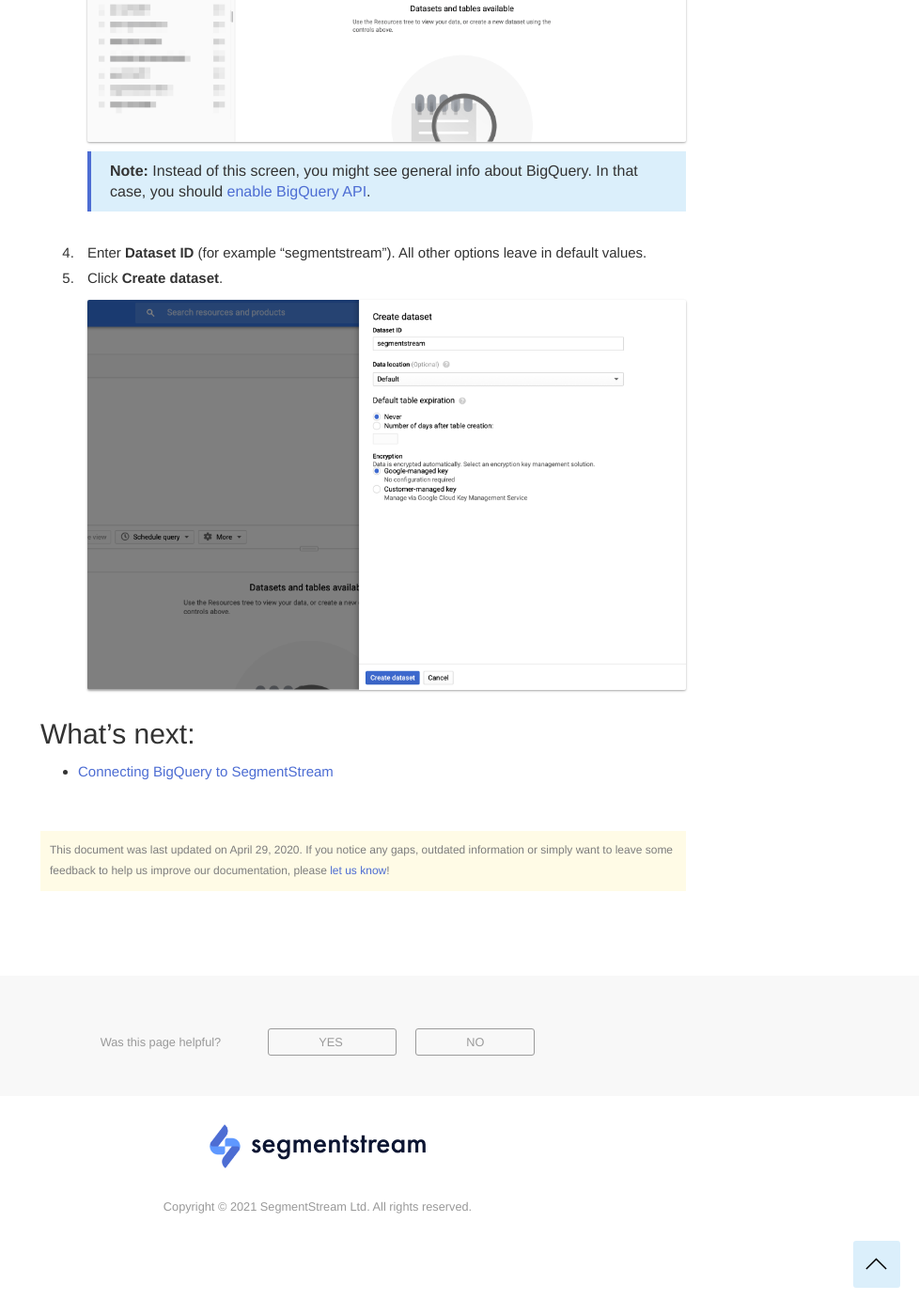
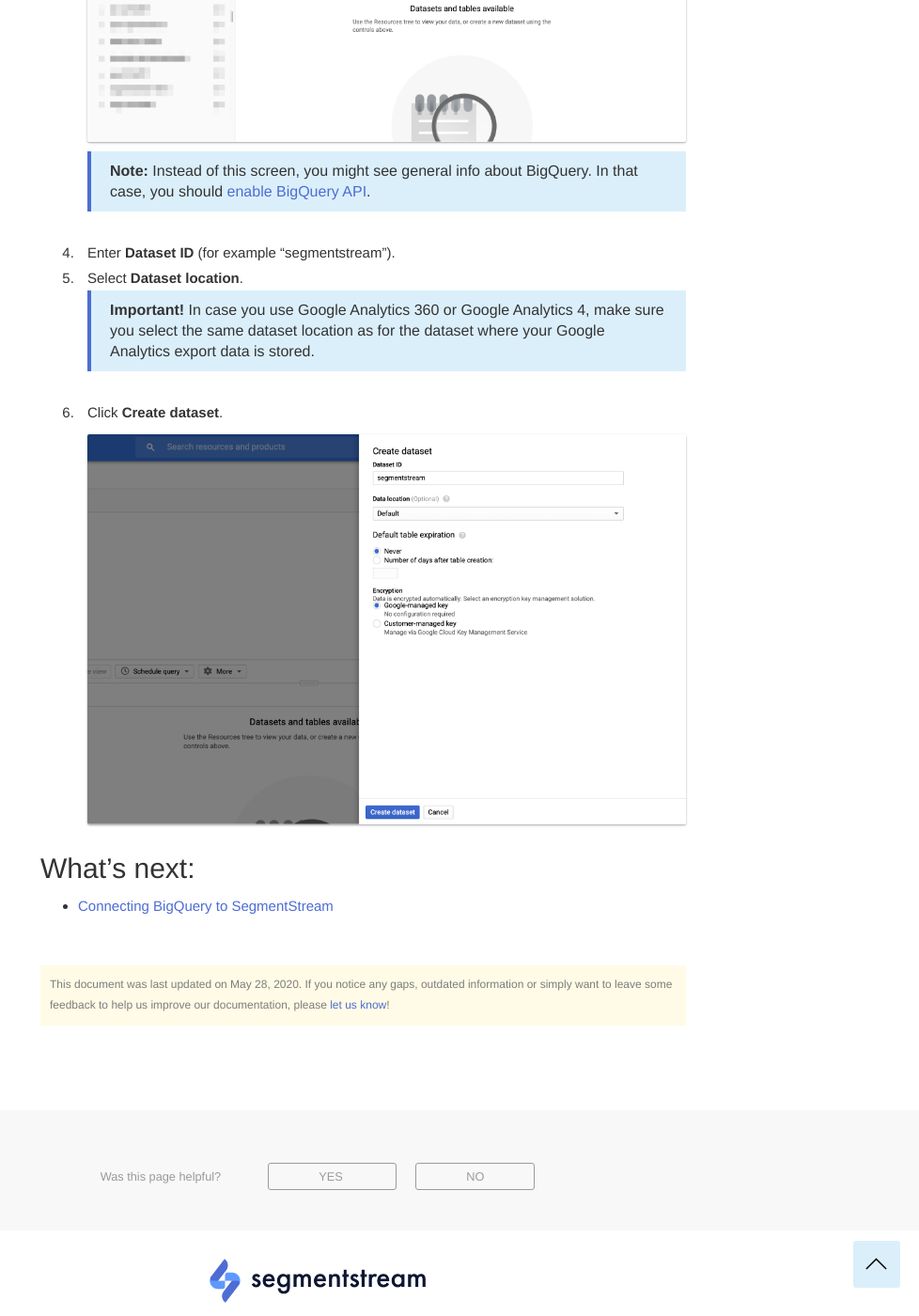
Before and after one commit to segmentstream-com/segmentstream-com.github.io, a Jekyll site: the page built from _docs/bigquery/creating-bigquery-dataset.md, in a window 1280 px wide and 1400 px high, scrolled down 1206 px. Shown: the whole window at 94% size, without its empty margins (302-1280 px from the left). Built offline with Jekyll 4.4.1, drawn with Linux system fonts in a browser that asks for light colours; nearby versions of some CDN libraries.

Commit message:
dataset location requirement added

```diff
--- a/_docs/bigquery/creating-bigquery-dataset.md
+++ b/_docs/bigquery/creating-bigquery-dataset.md
@@ -4,7 +4,7 @@
 navigation_title: "Creating BigQuery dataset"
 title: "Creating BigQuery dataset"
 order: 5
-date: 2020-04-29
+date: 2020-05-28
 ---
 
 <!---
@@ -18,11 +18,13 @@
 2. Open the console left side menu and click **BigQuery**.
 ![Click on BigQuery](/img/bigquery_dataset.1.png)
 3. Select the project where you would like to create a dataset in the bottom-left menu and click **CREATE DATASET**.
-![Create dataset](/img/bigquery_dataset.2.png)
-> **Note:** Instead of this screen, you might see general info about BigQuery. In that case, you should [enable BigQuery API](enabling-bigquery-api).
+  ![Create dataset](/img/bigquery_dataset.2.png)
+  > **Note:** Instead of this screen, you might see general info about BigQuery. In that case, you should [enable BigQuery API](enabling-bigquery-api).
 
-1. Enter **Dataset ID** (for example "segmentstream"). All other options leave in default values.
-2. Click **Create dataset**.
+4. Enter **Dataset ID** (for example "segmentstream").
+5. Select **Dataset location**.
+  > **Important!** In case you use Google Analytics 360 or Google Analytics 4, make sure you select the same dataset location as for the dataset where your Google Analytics export data is stored.
+6. Click **Create dataset**.
 ![Dataset creation page](/img/bigquery_dataset.4.png)
 
 ## What's next:
```
